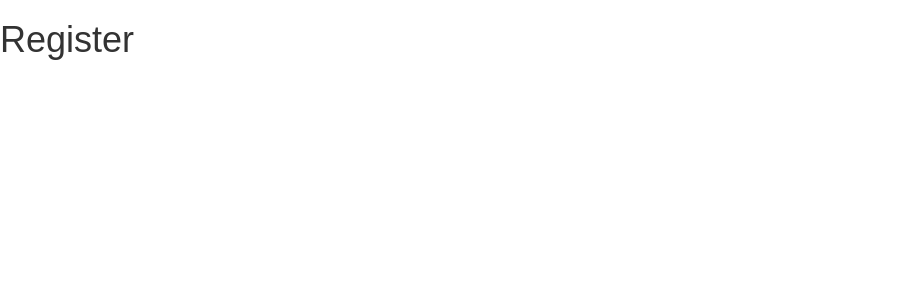
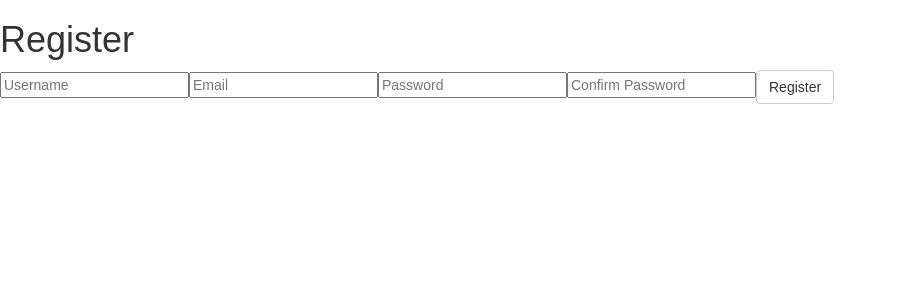
Before and after one commit to yippee-ki-yay/wheremymoneyat, a React (Create React App) app in the folder client/: page /register in a window 1280 px wide. Shown: the top 300 px of the page, without its empty margins (0-897 px from the left). Built offline with nearby package versions, Linux system fonts and the light colour scheme.

Commit message:
[WIP] Add login and register components

```diff
--- a/client/src/login/Login.js
+++ b/client/src/login/Login.js
@@ -16,9 +16,17 @@ class Login extends Component {
         <h1>Login</h1>
 
         <div className="form-group">
-          <input type="text" value="" placeholder="Username" />
-          <input type="password" value="" placeholder="Password" />
-          <button className="btn btn-default">Login</button>
+          <input value={ this.state.username }
+                 onChange={ this.onInputChange }
+                 name="username"
+                 type="text"
+                 placeholder="Username" />
+          <input value={ this.state.password }
+                 onChange={ this.onInputChange }
+                 name="password"
+                 type="password"
+                 placeholder="Password" />
+          <button onClick={ this.login } className="btn btn-default">Login</button>
         </div>
 
       </div>
@@ -28,7 +36,24 @@ class Login extends Component {
   login = () => {
     console.log(this.state.username);
     console.log(this.state.password);
+    axios.post("http://localhost:6969/api/login", {
+      email: this.state.email,
+      password: this.state.password
+    })
+    .then(response => {
+      console.log(response);
+    })
+    .catch(error => {
+      console.log(error);
+    });
   }
+
+  onInputChange = (event) => {
+    this.setState({
+      [event.target.name]: event.target.value
+    });
+  }
+
 }
 
 export default Login;
--- a/client/src/register/Register.js
+++ b/client/src/register/Register.js
@@ -1,12 +1,59 @@
 import React, { Component } from 'react';
 
 class Register extends Component {
+  constructor (props) {
+    super(props);
+    this.state = {
+      username: "",
+      email: "",
+      password: "",
+      confirmPassword: ""
+    };
+  }
 
   render() {
     return (
-      <h1>Register</h1>
-    )
+      <div>
+        <h1>Register</h1>
+
+        <div className="form-group">
+          <input value={ this.state.username }
+                 onChange={ this.onInputChange }
+                 name="username"
+                 type="text"
+                 placeholder="Username" />
+          <input value={ this.state.email }
+                 onChange={ this.onInputChange }
+                 name="email"
+                 type="text"
+                 placeholder="Email" />
+          <input value={ this.state.password }
+                 onChange={ this.onInputChange }
+                 name="password"
+                 type="password"
+                 placeholder="Password" />
+          <input value={ this.state.confirmPassword }
+                 onChange={ this.onInputChange }
+                 name="confirmPassword"
+                 type="password"
+                 placeholder="Confirm Password" />
+          <button onClick={ this.register } className="btn btn-default">Register</button>
+        </div>
+
+      </div>
+    );
   }
+
+  register = () => {
+    console.log(this.state);
+  }
+
+  onInputChange = (event) => {
+    this.setState({
+      [event.target.name]: event.target.value
+    });
+  }
+
 }
 
 export default Register;
```
Also changed, not shown: 1 other file (tests, documents, lock files or other folders).
